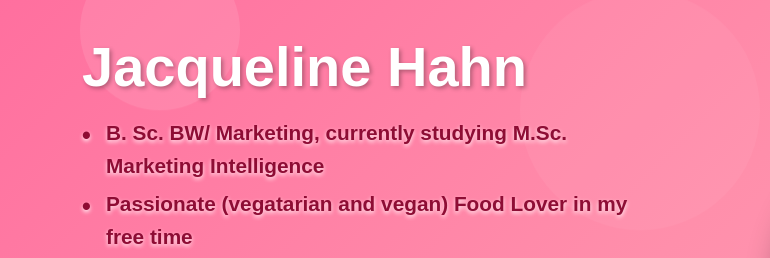
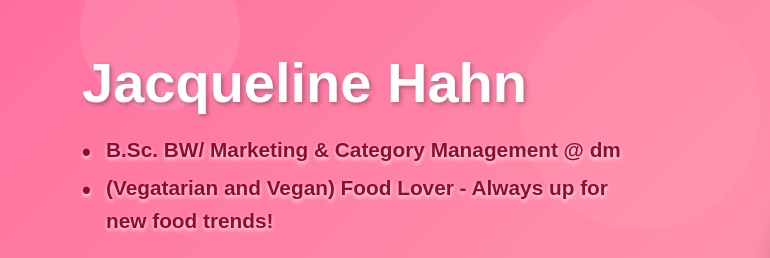
Before and after one commit to jacquelinehahn/jacquelinehahn.github.io, a plain HTML site: page index.html in a window 1280 px wide. Shown: the part 124-382 px from the top of the page, 0-770 px from the left. Drawn offline with nearby package versions, Linux system fonts and the light colour scheme; grey boxes are pictures that could not be loaded.

Commit message:
Update index.html
Updated Personal Information

```diff
--- a/index.html
+++ b/index.html
@@ -340,8 +340,8 @@
 // ====== User Profile Data Section - Please modify the content below ======
         const profileData = {
             name: "Jacqueline Hahn",
-            title1: "B. Sc. BW/ Marketing, currently studying M.Sc. Marketing Intelligence",
-            title2: "Passionate (vegatarian and vegan) Food Lover in my free time",
+            title1: "B.Sc. BW/ Marketing & Category Management @ dm",
+            title2: "(Vegatarian and Vegan) Food Lover - Always up for new food trends!",
             expertise: "Marketing & Analytics",
             education: "Student @ Hochschule Pforzheim, M.Sc. Marketing Intelligence",
             email: "hahnjacq@hs-pforzheim.de",
```
